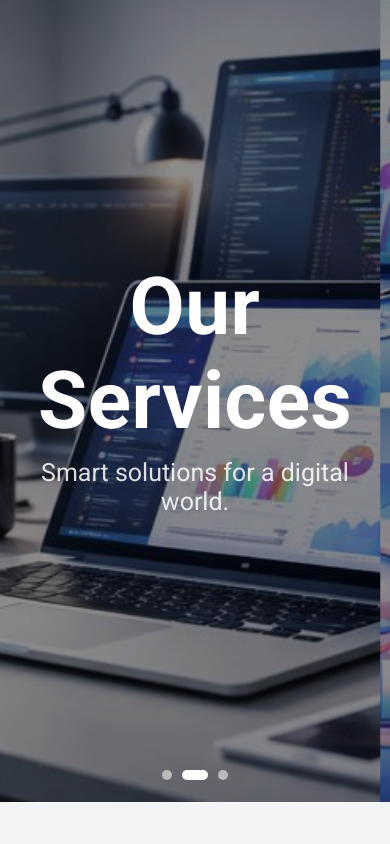
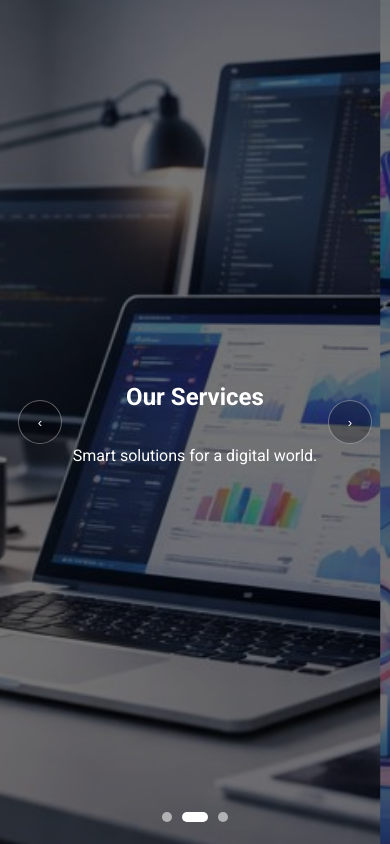
Before and after one commit to kawshal43/nuranovasolutions, a React (Vite) app: page / in a window 390 px wide. Shown: the top 844 px of the page. Built offline with nearby package versions, Linux system fonts and the light colour scheme.

Commit message:
Fix slider track sizing  no peeking edge

```diff
--- a/src/pages/Services.css
+++ b/src/pages/Services.css
@@ -3,38 +3,34 @@
   width: 100%;
 }
 
-/* ================= HERO (Sliding - Fluid) ================= */
+/* ================= HERO (Fluid Slider) ================= */
 .hero {
   position: relative;
-  height: 95vh;
-  overflow: hidden;
+  height: 100vh;
+  overflow: hidden; /* hides overflow */
   background: #e5e5e5;
 }
 
-/* 1) Track: holds slides in a row and moves left/right */
 .hero-track {
   position: absolute;
   inset: 0;
   display: flex;
   height: 100%;
-  width: 100%;
   will-change: transform;
-  z-index: 1; /* images behind overlay + text */
+  z-index: 1;
 }
 
-/* 2) Smooth movement between slides */
 .hero-track.anim {
   transition: transform 900ms cubic-bezier(0.22, 0.9, 0.2, 1);
 }
 
-/* 3) No animation (used when we "jump" to avoid visible loop glitch) */
 .hero-track.no-anim {
   transition: none;
 }
 
-/* 4) Each slide takes full screen width */
 .hero-slide {
-  min-width: 100%;
+  flex: 0 0 auto;
+  width: calc(100% / 5); /* changed dynamically but safe fallback */
   height: 100%;
   background-size: cover;
   background-position: center;
@@ -42,44 +38,26 @@
   transform: scale(1.05);
 }
 
-/* 5) BLACK OVERLAY 50% (above images, below text) */
 .hero-overlay {
   position: absolute;
   inset: 0;
+  background: rgba(0, 0, 0, 0.5);
   z-index: 2;
-  background: rgba(0, 0, 0, 0.4); /* ✅ 50% black */
   pointer-events: none;
 }
 
-/* 6) Content above overlay */
 .hero-content {
   position: relative;
   z-index: 3;
   height: 100%;
-
   display: flex;
   flex-direction: column;
   justify-content: center;
   align-items: center;
-
   text-align: center;
-  padding: 0 18px;
   color: #fff;
 }
 
-.hero-content h1 {
-  font-size: clamp(80px, 4vw, 44px);
-  margin: 0;
-  letter-spacing: 0.5px;
-}
-
-.hero-content p {
-  margin-top: 10px;
-  font-size: 25px;
-  color: rgba(255, 255, 255, 0.85);
-}
-
-/* ================= DOTS ================= */
 .hero-dots {
   position: absolute;
   bottom: 22px;
@@ -97,39 +75,30 @@
   transition: all 250ms ease;
 }
 
-.dot:hover {
-  background: rgba(255, 255, 255, 0.85);
-  transform: scale(1.08);
-}
-
 .dot.active {
   width: 26px;
   background: #ffffff;
 }
 
-/* ================= ARROWS ================= */
 .hero-arrow {
   position: absolute;
   top: 50%;
   transform: translateY(-50%);
   z-index: 4;
-
   width: 44px;
   height: 44px;
   border-radius: 999px;
   border: 1px solid rgba(255, 255, 255, 0.35);
   background: rgba(0, 0, 0, 0.25);
   color: #fff;
-
   display: grid;
   place-items: center;
   cursor: pointer;
-  transition: transform 200ms ease, background 200ms ease;
+  transition: 200ms ease;
 }
 
 .hero-arrow:hover {
   background: rgba(0, 0, 0, 0.35);
-  transform: translateY(-50%) scale(1.05);
 }
 
 .hero-arrow.left {
@@ -140,12 +109,6 @@
   right: 18px;
 }
 
-/* Hide arrows on mobile (optional) */
-@media (max-width: 640px) {
-  .hero-arrow {
-    display: none;
-  }
-}
 
 /* ================= SERVICES GRID ================= */
 .services-section {
--- a/src/pages/Services.jsx
+++ b/src/pages/Services.jsx
@@ -3,46 +3,23 @@ import "./Services.css";
 import ServiceCard from "../components/ServiceCard";
 
 export default function Services() {
-  /* =========================
-     1) SLIDES (REAL IMAGES)
-     ========================= */
-  // Put ONLY real slide images here (no duplicates, no commas inside strings)
+  /* ========== SLIDES ========== */
   const slides = useMemo(() => ["/hero/a.png", "/hero/b.png", "/hero/c.png"], []);
 
-  /* =========================
-     2) SLIDER STATE
-     ========================= */
-  // index = active REAL slide index (0..slides.length-1) -> used for dots
-  const [index, setIndex] = useState(0);
-
-  // pos = track position (includes clones)
-  // We start at 1 because 0 is the "last clone"
-  const [pos, setPos] = useState(1);
-
-  // enableAnim = true => smooth transition, false => instant jump (for looping)
-  const [enableAnim, setEnableAnim] = useState(true);
-
-  // pause on hover
-  const [paused, setPaused] = useState(false);
-
-  /* =========================
-     3) AUTOPLAY TIMER
-     ========================= */
-  const timerRef = useRef(null);
-  const SLIDE_MS = 4500;
-
-  /* =========================
-     4) MAKE LOOP SLIDES (CLONES)
-     ========================= */
-  // Loop structure: [lastClone, ...realSlides, firstClone]
+  /* ========== LOOP CLONES ========== */
   const loopSlides = useMemo(() => {
     if (slides.length === 0) return [];
     return [slides[slides.length - 1], ...slides, slides[0]];
   }, [slides]);
 
-  /* =========================
-     5) PRELOAD IMAGES (NO FLASH)
-     ========================= */
+  const [index, setIndex] = useState(0);  // which real slide is active
+  const [pos, setPos] = useState(1);      // position in loopSlides
+  const [enableAnim, setEnableAnim] = useState(true);
+
+  /* ========== AUTOPLAY ========== */
+  const timerRef = useRef(null);
+  const SLIDE_MS = 4500;
+
   useEffect(() => {
     slides.forEach((src) => {
       const im = new Image();
@@ -50,40 +27,15 @@ export default function Services() {
     });
   }, [slides]);
 
-  /* =========================
-     6) TIMER HELPERS
-     ========================= */
   const stop = () => {
     if (timerRef.current) clearInterval(timerRef.current);
     timerRef.current = null;
   };
 
-  const start = () => {
-    stop();
-    timerRef.current = setInterval(() => {
-      next(); // go to next slide every SLIDE_MS
-    }, SLIDE_MS);
-  };
-
-  // Start/Stop timer depending on hover (paused)
-  useEffect(() => {
-    if (paused) {
-      stop();
-      return;
-    }
-    start();
-    return () => stop();
-    // We depend on paused + pos so it stays consistent
-    // eslint-disable-next-line react-hooks/exhaustive-deps
-  }, [paused, pos]);
-
-  /* =========================
-     7) NAVIGATION (NEXT / PREV / DOTS)
-     ========================= */
   const next = () => {
-    setEnableAnim(true);         // enable smooth animation
-    setPos((p) => p + 1);        // move track one slide forward
-    setIndex((i) => (i + 1) % slides.length); // update active real slide index
+    setEnableAnim(true);
+    setPos((p) => p + 1);
+    setIndex((i) => (i + 1) % slides.length);
   };
 
   const prev = () => {
@@ -92,41 +44,42 @@ export default function Services() {
     setIndex((i) => (i - 1 + slides.length) % slides.length);
   };
 
+  const start = () => {
+    stop();
+    timerRef.current = setInterval(next, SLIDE_MS);
+  };
+
+  useEffect(() => {
+    start();
+    return () => stop();
+    // eslint-disable-next-line react-hooks/exhaustive-deps
+  }, [pos]);
+
   const goTo = (i) => {
-    // i is real index (0..slides.length-1)
     setEnableAnim(true);
     setIndex(i);
-    setPos(i + 1); // because real slides start from pos=1
-    if (!paused) start(); // restart autoplay after manual click
+    setPos(i + 1);
+    start();
   };
 
-  /* =========================
-     8) INFINITE LOOP FIX (IMPORTANT)
-     ========================= */
-  // When we reach a CLONE slide, we jump instantly to the real one.
-  // This jump happens AFTER the sliding animation ends.
   const onTransitionEnd = () => {
-    // If we moved to the firstClone (after the last real slide)
+    // handle infinite loop jumps
     if (pos === slides.length + 1) {
-      setEnableAnim(false); // disable animation to avoid visible jump
-      setPos(1);            // jump to first real slide
+      setEnableAnim(false);
+      setPos(1);
     }
-
-    // If we moved to the lastClone (before the first real slide)
     if (pos === 0) {
       setEnableAnim(false);
-      setPos(slides.length); // jump to last real slide
+      setPos(slides.length);
     }
   };
 
-  /* =========================
-     9) SERVICES DATA
-     ========================= */
   const img = (path) => encodeURI(path);
 
+  /* ========== SERVICES CONTENT ========== */
   const services = [
     {
-      title: "Software Development &\nWeb Solutions",
+      title: "Software Development & Web Solutions",
       description:
         "Modern, scalable web and software solutions built with the latest technologies to deliver performance, security, and great user experiences.",
       image: img("/services/software.png"),
@@ -163,21 +116,16 @@ export default function Services() {
     },
   ];
 
-  /* =========================
-     10) UI RENDER
-     ========================= */
   return (
     <div className="services-page">
-      {/* ================= HERO SLIDER ================= */}
-      <section
-        className="hero"
-        //onMouseEnter={() => setPaused(true)}  // pause autoplay
-       // onMouseLeave={() => setPaused(false)} // resume autoplay
-      >
-        {/* TRACK (MOVING SLIDES) */}
+      {/* ========= HERO SLIDER ========= */}
+      <section className="hero">
         <div
           className={`hero-track ${enableAnim ? "anim" : "no-anim"}`}
-          style={{ transform: `translateX(-${pos * 100}%)` }}
+          style={{
+            width: `${loopSlides.length * 100}%`,
+            transform: `translateX(-${pos * (100 / loopSlides.length)}%)`,
+          }}
           onTransitionEnd={onTransitionEnd}
         >
           {loopSlides.map((src, i) => (
@@ -189,34 +137,19 @@ export default function Services() {
           ))}
         </div>
 
-        {/* 50% BLACK OVERLAY */}
         <div className="hero-overlay" />
 
-        {/* ARROWS */}
-        <button
-          className="hero-arrow left"
-          onClick={prev}
-          type="button"
-          aria-label="Previous slide"
-        >
+        <button className="hero-arrow left" onClick={prev}>
           ‹
         </button>
-
-        <button
-          className="hero-arrow right"
-          onClick={next}
-          type="button"
-          aria-label="Next slide"
-        >
+        <button className="hero-arrow right" onClick={next}>
           ›
         </button>
 
-        {/* CONTENT */}
         <div className="hero-content">
           <h1>Our Services</h1>
           <p>Smart solutions for a digital world.</p>
 
-          {/* DOTS */}
           <div className="hero-dots">
             {slides.map((_, i) => (
               <span
@@ -229,7 +162,7 @@ export default function Services() {
         </div>
       </section>
 
-      {/* ================= SERVICES GRID ================= */}
+      {/* ========= SERVICES GRID ========= */}
       <section className="services-section">
         <div className="services-grid">
           {services.map((s, i) => (
```
